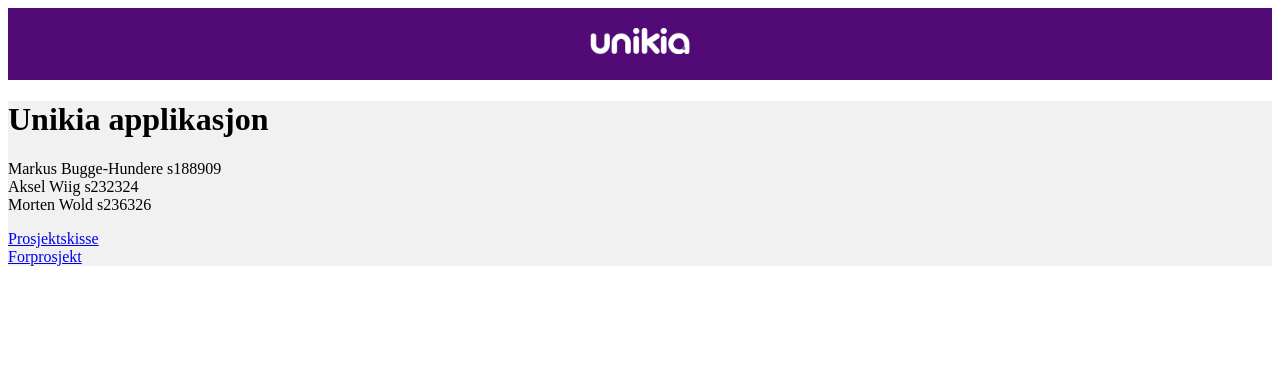
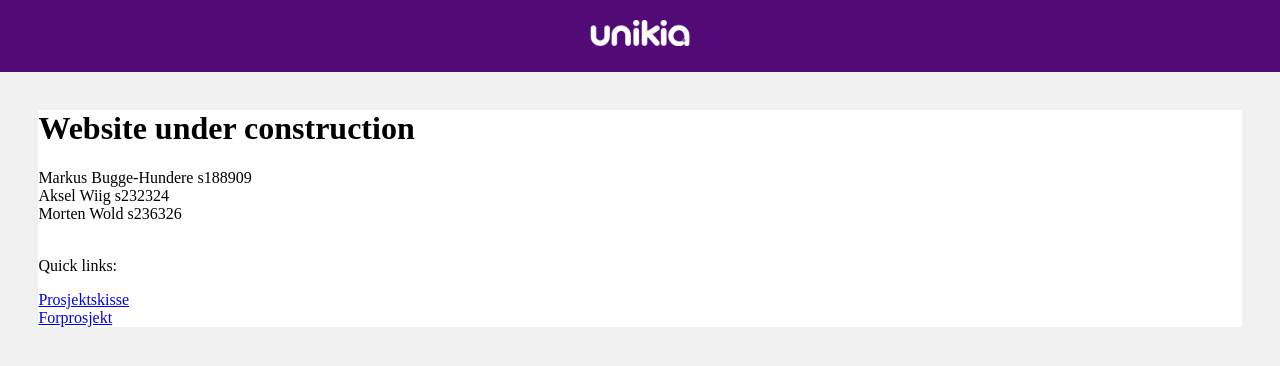
Before and after one commit to Akswii/bachelor_nettside, a website: page public_html/index.html in a window 1280 px wide. Drawn offline with Linux system fonts and the light colour scheme.

Commit message:
oppdatering

```diff
--- a/public_html/bachelor_css.css
+++ b/public_html/bachelor_css.css
@@ -19,17 +19,21 @@
     display: block;
     padding-top: 20px;
 }
+body{
+    background-color: #f1f1f1;
+    margin-right:0;
+    margin-left:0;
+    margin-top:0;
+
+}
 
 .main{
-    background-color: #f1f1f1;
+    margin-left:3%;
+    margin-right:3%;
+    margin-top:3%;
+    margin-bottom:3%;
+    background-color:white;
 }
-.textMain{
-   margin-left: 50%;
-   margin-right: 10%;
-   margin-top: 10%;
-   margin-bottom: 10%;
-}
-
 #logo {
     margin-right: auto;
     margin-left: auto;
--- a/public_html/index.html
+++ b/public_html/index.html
@@ -11,18 +11,23 @@
         <meta name="viewport" content="width=device-width, initial-scale=1.0">
         <link rel="stylesheet" type ="text/css" href="bachelor_css.css">
     </head>
-        <body>
+    <body>
+
         <header>
         <div class="header">
             <img src="unikia-logo.png" style="max-width: 100px" id="logo">
         </div>
         </header>
+
         <div class ="main">
-            <h1>Unikia applikasjon</h1>
-            <p id="textMain">Markus Bugge-Hundere s188909 <br>
+            <h1>Website under construction</h1>
+
+            <p id="pMain">Markus Bugge-Hundere s188909 <br>
                 Aksel Wiig s232324 <br>
                 Morten Wold s236326
             </p>
+
+            <p><br>Quick links:</p>
             <a href="http://student.cs.hioa.no/~s232324/prosjektskisse_unikia.pdf">Prosjektskisse</a>
             <br>
             <a href="http://student.cs.hioa.no/~s232324/forprosjekt_unikia.pdf">Forprosjekt</a>
```
